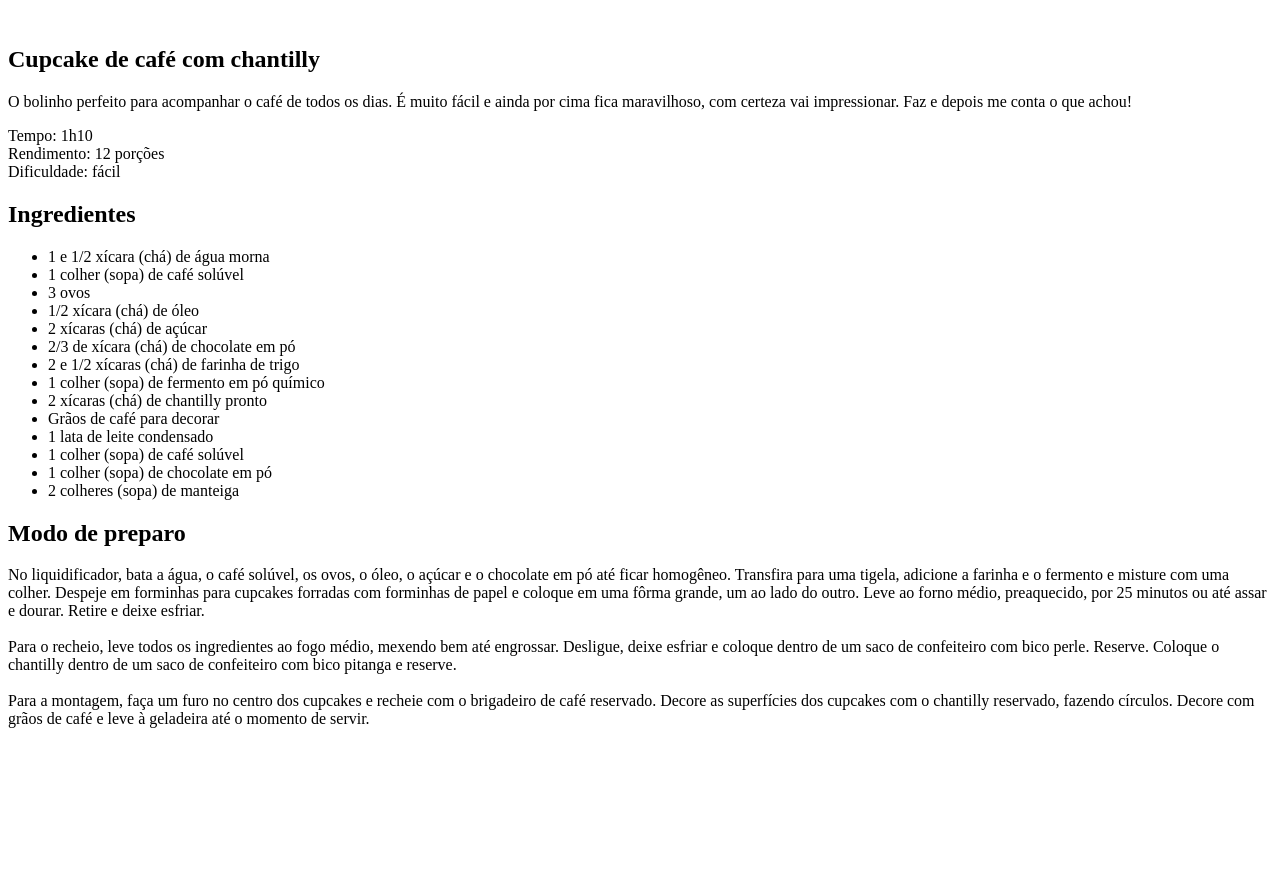
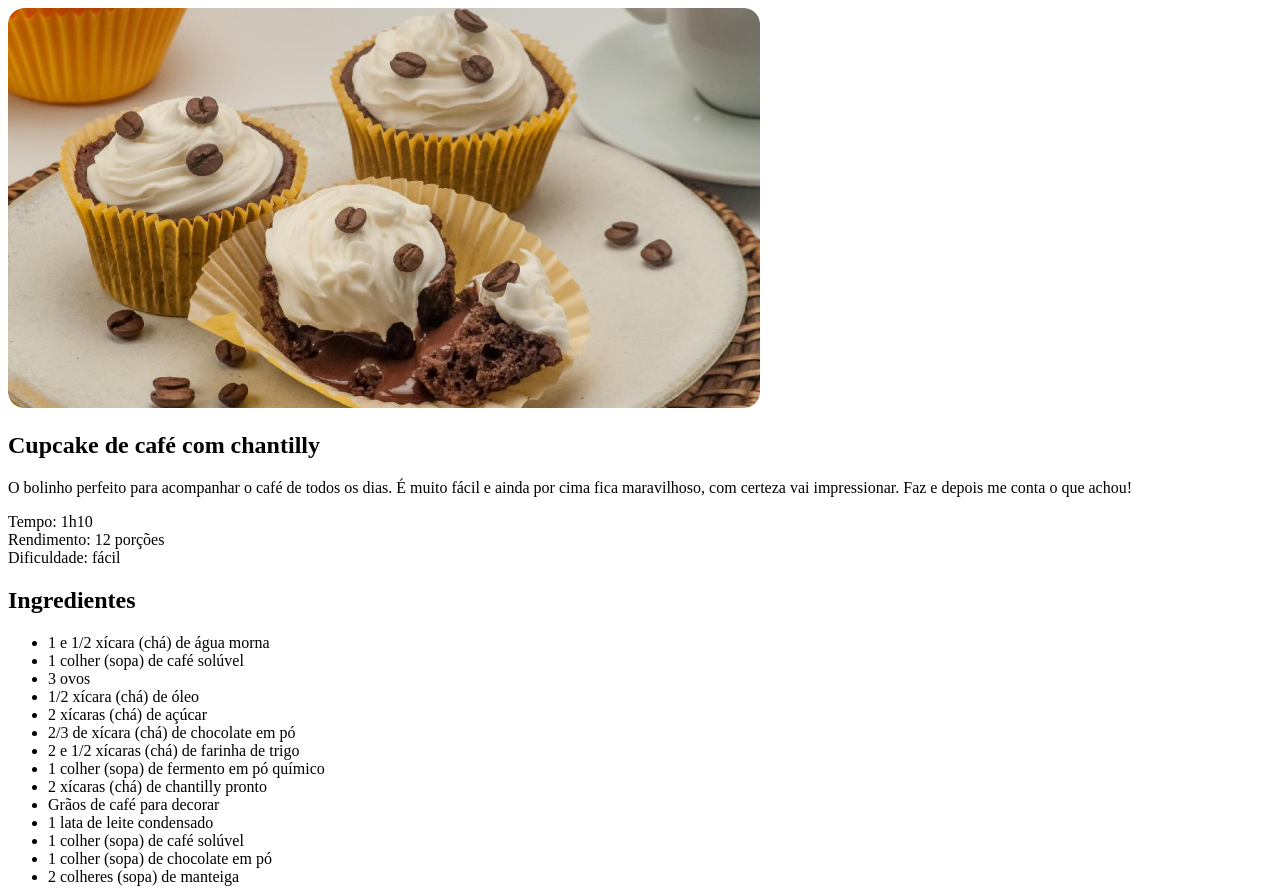
Before and after one commit to Ariane2023/projeto-receita-fullstack, a plain HTML site: page index.html in a window 1280 px wide. Shown: the top 889 px of the page. Before the commit the page ends 800 px from the top, so only its background shows below. Drawn offline with Linux system fonts and the light colour scheme.

Commit message:
Adicionando imagens e style.css

```diff
--- a/index.html
+++ b/index.html
@@ -4,10 +4,11 @@
     <meta charset="UTF-8">
     <meta name="viewport" content="width=device-width, initial-scale=1.0">
     <title>Document</title>
+    <link rel="stylesheet" href="style.css">
 </head>
 <body>
     <div id="page">
-        <img src="" alt="">
+        <img src="assets/main-image.jpg" alt="Imagens de cupkakes com grãos de café e chantilly">
         <main>
             <section id="about">
                 <h1>Cupcake de café com chantilly</h1>
--- /dev/null
+++ b/style.css
@@ -0,0 +1,3 @@
+img {
+  border-radius: 16px;
+}
```
Also changed, not shown: assets/Background.jpg (added), assets/main-image.jpg (added), 1 other file.
